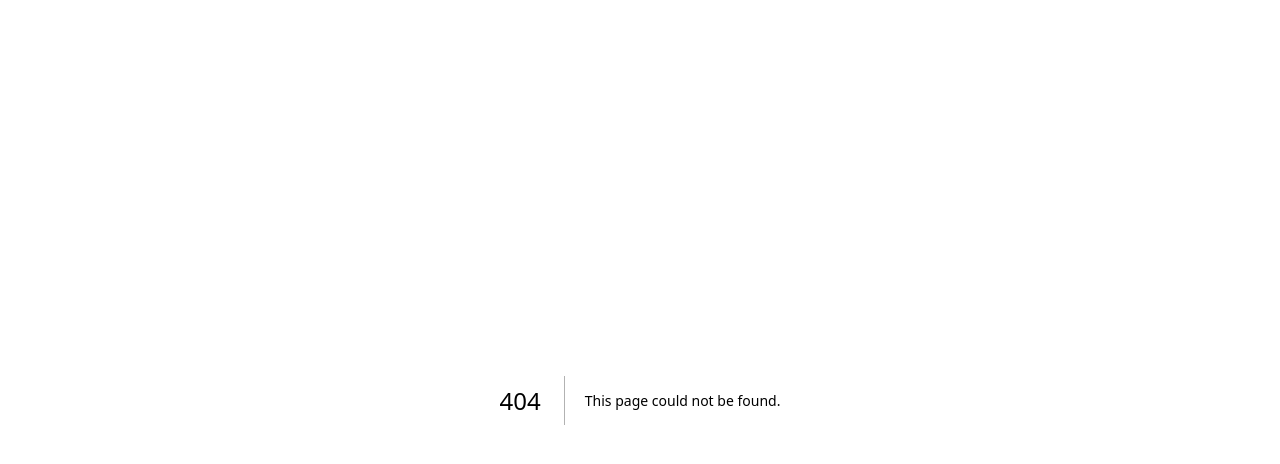
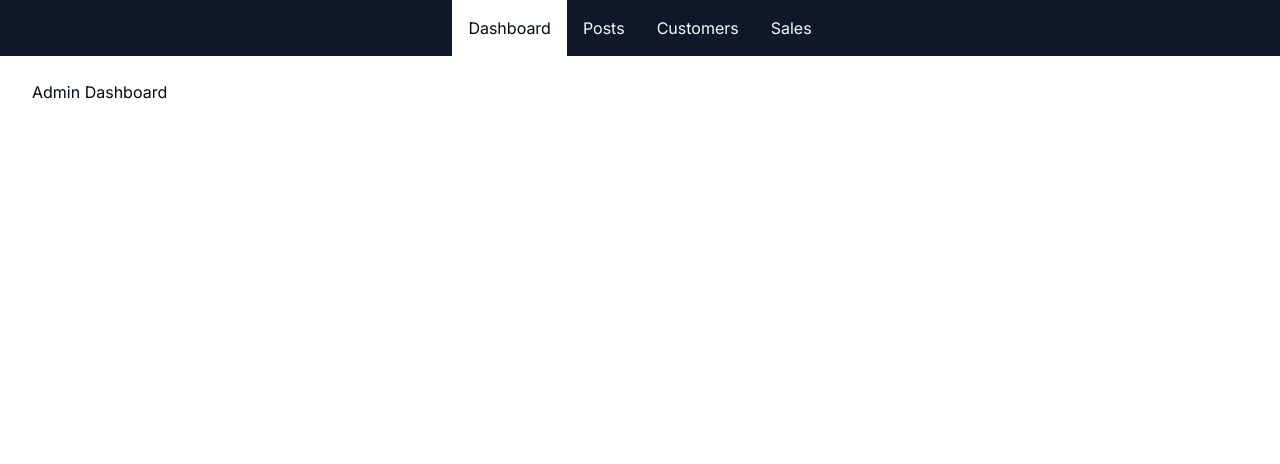
Before and after one commit to colineckert/next-ecomm, a Next.js app: page /admin in a window 1280 px wide. Before the commit this address had no page. Shown: the top 464 px of the page. Built offline with nearby package versions, Linux system fonts and the light colour scheme.

Commit message:
start admin layout

```diff
--- /dev/null
+++ b/src/app/admin/layout.tsx
@@ -0,0 +1,19 @@
+import { Nav, NavLink } from '@/components/Nav';
+
+export default function AdminLayout({
+  children,
+}: Readonly<{
+  children: React.ReactNode;
+}>) {
+  return (
+    <>
+      <Nav>
+        <NavLink href="/admin">Dashboard</NavLink>
+        <NavLink href="/admin/products">Posts</NavLink>
+        <NavLink href="/admin/users">Customers</NavLink>
+        <NavLink href="/admin/orders">Sales</NavLink>
+      </Nav>
+      <div className="container my-6">{children}</div>
+    </>
+  );
+}
--- /dev/null
+++ b/src/app/admin/page.tsx
@@ -0,0 +1,5 @@
+import AdminLayout from './layout';
+
+export default function AdminDashbaord() {
+  return <h1>Admin Dashboard</h1>;
+}
--- a/src/app/layout.tsx
+++ b/src/app/layout.tsx
@@ -6,7 +6,7 @@ import { cn } from '@/lib/utils';
 const inter = Inter({ subsets: ['latin'], variable: '--font-sans' });
 
 export const metadata: Metadata = {
-  title: 'Create Next App',
+  title: 'Next Ecommerce',
   description: 'Generated by create next app',
 };
 
```
